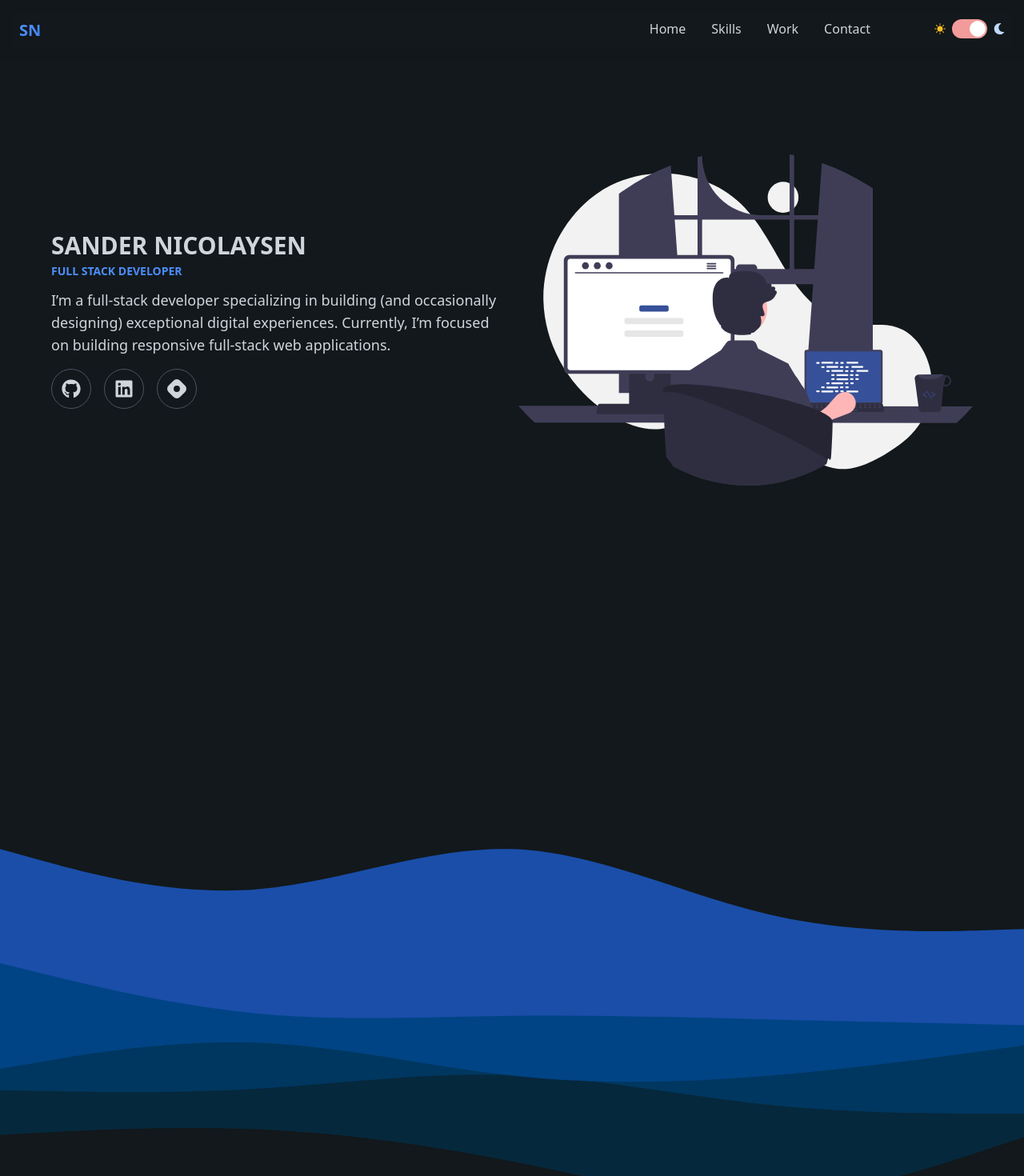
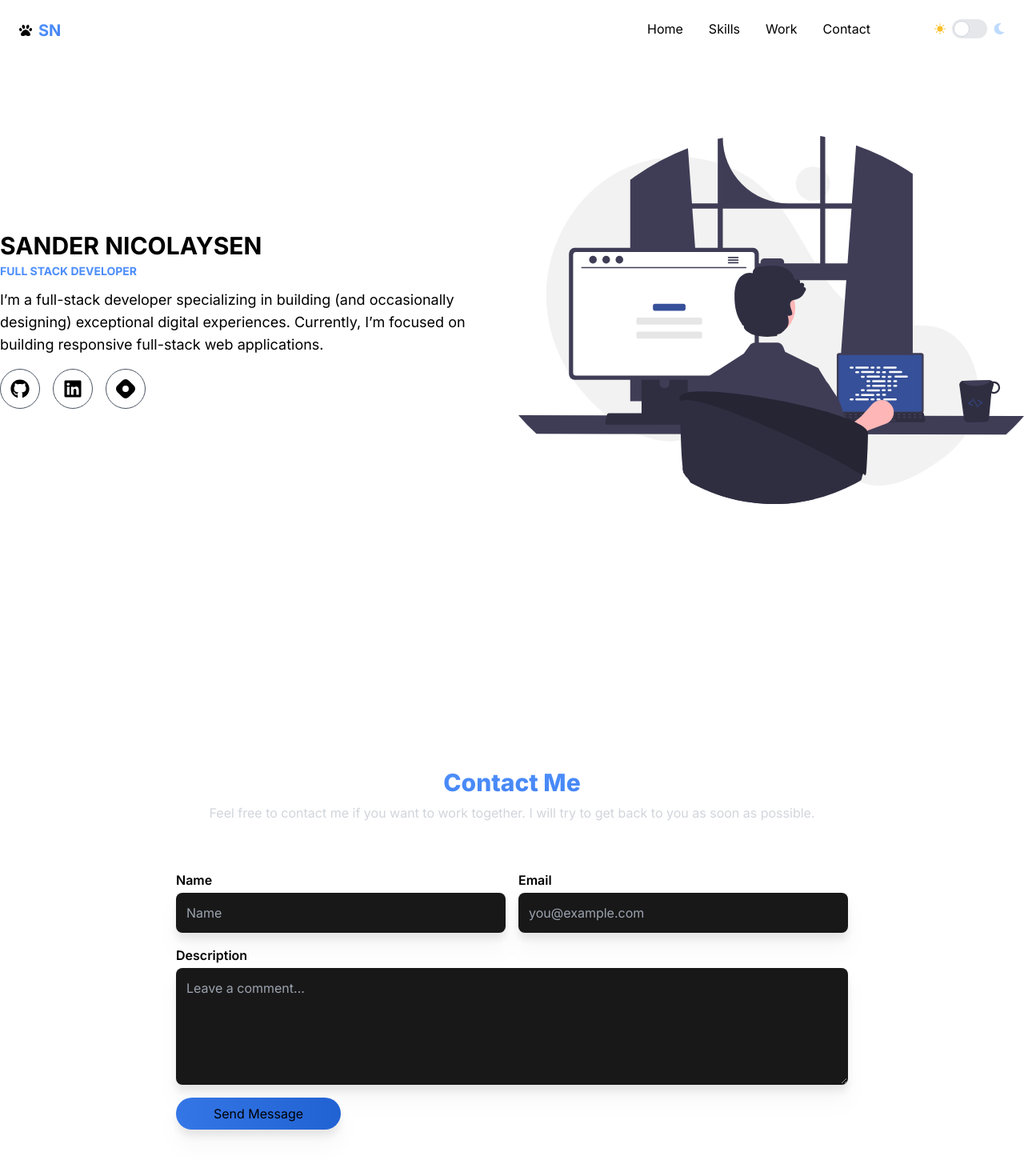
Before and after one commit to SanderNicolaysen/portfolio, a React (Vite) app: page / in a window 1280 px wide. Shown: the top 1470 px of the page at 80% size. Built offline with nearby package versions, Linux system fonts and the light colour scheme.

Commit message:
first draft

```diff
--- a/index.html
+++ b/index.html
@@ -6,7 +6,7 @@
     <meta name="viewport" content="width=device-width, initial-scale=1.0" />
     <title>Vite + React</title>
   </head>
-  <body class="bg-dark">
+  <body class="bg-white dark:bg-dark">
     <div id="root"></div>
     <script type="module" src="/src/main.jsx"></script>
   </body>
--- a/src/App.jsx
+++ b/src/App.jsx
@@ -7,6 +7,7 @@ function App() {
   return (
     <Layout>
       <Home />
+      {/* <div className="spacer home-background"></div> */}
       <Contact />
       <Footer />
     </Layout>
--- a/src/components/Contact.jsx
+++ b/src/components/Contact.jsx
@@ -3,18 +3,16 @@ import Letter from '../assets/undraw_letter_re_8m03.svg'
 
 const Contact = () => {
   return (
-    <>
-      <div className="spacer home-background-2"></div>
-      <div className="spacer home-background"></div>
-      <div name="contact" className="grid md:grid-cols-3 h-screen items-center gap-4 mx-16">
-        <div className="col-span-2">
+    <div className="h-screen relative">
+      <div name="contact" className="h-full flex items-center justify-center flex-col relative z-10 mx-4">
+        <div className="w-full max-w-4xl">
           <div className="mb-8">
             <h1 className="text-center text-3xl font-extrabold text-gradient-blue self-end">Contact Me</h1>
             <p className="text-center text-gray-300 mt-2">
               Feel free to contact me if you want to work together. I will try to get back to you as soon as possible.{' '}
             </p>
           </div>
-          <form className="p-7 bg-secondary grid sm:grid-cols-2 gap-4 rounded-2xl">
+          <form className="p-5 sm:p-7 dark:bg-secondary grid sm:grid-cols-2 w-full gap-4 rounded-2xl">
             <div>
               <label className="block font-semibold mb-1" htmlFor="name">
                 Name
@@ -52,18 +50,16 @@ const Contact = () => {
               ></textarea>
             </div>
             <button
-              className="w-full sm:1/3 p-2 rounded-full outline-none bg-gradient-to-r transition-all from-blue-700 to-blue-900 drop-shadow-xl transform hover:scale-105 focus:scale-105 duration-300"
+              className="w-1/2 p-2 rounded-full outline-none bg-gradient-to-r transition-all from-blue-700 to-blue-900 drop-shadow-xl transform hover:scale-105 focus:scale-105 duration-300"
               type="submit"
             >
               Send Message
             </button>
           </form>
         </div>
-        <div className="wcol-span-1 self-center hidden md:block">
-          <img src={Letter} alt="" />
-        </div>
       </div>
-    </>
+      {/* <div className="spacer home-background absolute top-0"></div> */}
+    </div>
   )
 }
 
--- a/src/components/Home.jsx
+++ b/src/components/Home.jsx
@@ -5,11 +5,11 @@ import { SiHashnode } from 'react-icons/si'
 
 const Home = () => {
   return (
-    <>
-      <header name="home" className={`grid md:grid-cols-2 gap-4 place-items-center h-screen mx-16`}>
-        {/* <div
-          className="md:h-44 md:w-30 bg-cover bg-no-repeat lg:w-44 lg:h-72 my-8 border-1 rounded-md"
-        ></div> */}
+    <div className="h-screen relative">
+      <header
+        name="home"
+        className={`grid md:grid-cols-2 gap-4 place-items-center h-full container mx-auto relative z-10`}
+      >
         <div className="">
           <h1 className="font-bold uppercase text-3xl">Sander Nicolaysen</h1>
           <h2 className="font-bold uppercase text-sm text-gradient-blue mt-1">Full Stack Developer</h2>
@@ -27,7 +27,8 @@ const Home = () => {
           <img src={Programmer} alt="person on computer" />
         </div>
       </header>
-    </>
+      {/* <div className="spacer home-background-2 absolute bottom-0"></div> */}
+    </div>
   )
 }
 
--- a/src/components/Layout.jsx
+++ b/src/components/Layout.jsx
@@ -2,7 +2,7 @@ import Navbar from './Navbar'
 
 const Layout = ({ children }) => {
   return (
-    <div className="bg-dark min-h-screen text-gray-300">
+    <div className="min-h-screen dark:text-gray-300 font-inter dark:bg-dark">
       <Navbar />
       <div className="">{children}</div>
     </div>
--- a/src/components/Navbar.jsx
+++ b/src/components/Navbar.jsx
@@ -1,21 +1,15 @@
 import { Link } from 'react-scroll'
-import Toggle from './ui/Toggle'
+import ThemeToggle from './ui/ThemeToggle'
+import { FaPaw } from 'react-icons/fa'
+import { useEffect, useState } from 'react'
 
 const Navbar = () => {
   return (
-    <nav className="fixed z-10 w-full flex p-6 justify-between backdrop-blur">
-      <div>
-        <h1 className="font-bold text-xl text-gradient-blue">
-          <Link
-            className="hover:border-b-2 hover:border-blue-400 cursor-pointer"
-            to="home"
-            smooth={true}
-            duration={500}
-          >
-            SN
-          </Link>
-        </h1>
-      </div>
+    <nav className="fixed z-20 w-full flex p-6 justify-between backdrop-blur dark:bg-secondary">
+      <Link className="group cursor-pointer flex items-center gap-2" to="home" smooth={true} duration={500}>
+        <i className="group-hover:rotate-45 transition-all duration-500 mb-[2px]">{<FaPaw />}</i>
+        <h1 className="font-bold text-xl border-b-2 border-transparent hover:border-blue-400 text-gradient-blue">SN</h1>
+      </Link>
       <ul className="flex">
         <li>
           <Link className="hover:border-b-2 hover:border-blue-400" to="home" smooth={true} duration={500}>
@@ -38,7 +32,7 @@ const Navbar = () => {
           </Link>
         </li>
         <div className="ml-16">
-          <Toggle />
+          <ThemeToggle />
         </div>
       </ul>
     </nav>
--- /dev/null
+++ b/src/components/context/ThemeContext.jsx
@@ -0,0 +1,43 @@
+import React from 'react'
+
+const getInitialTheme = () => {
+  if (typeof window !== 'undefined' && window.localStorage) {
+    const storedPrefs = window.localStorage.getItem('color-theme')
+    if (typeof storedPrefs === 'string') {
+      return storedPrefs
+    }
+
+    const userMedia = window.matchMedia('(prefers-color-scheme: dark)')
+    if (userMedia.matches) {
+      return 'dark'
+    }
+  }
+
+  return 'light' // light theme as the default;
+}
+
+export const ThemeContext = React.createContext()
+
+export const ThemeProvider = ({ initialTheme, children }) => {
+  const [theme, setTheme] = React.useState(getInitialTheme)
+
+  const rawSetTheme = (rawTheme) => {
+    const root = window.document.documentElement
+    const isDark = rawTheme === 'dark'
+
+    root.classList.remove(isDark ? 'light' : 'dark')
+    root.classList.add(rawTheme)
+
+    localStorage.setItem('color-theme', rawTheme)
+  }
+
+  if (initialTheme) {
+    rawSetTheme(initialTheme)
+  }
+
+  React.useEffect(() => {
+    rawSetTheme(theme)
+  }, [theme])
+
+  return <ThemeContext.Provider value={{ theme, setTheme }}>{children}</ThemeContext.Provider>
+}
--- a/src/components/ui/Toggle.jsx
+++ b/src/components/ui/ThemeToggle.jsx
@@ -1,12 +1,23 @@
 import { FaMoon } from 'react-icons/fa'
 import { BsFillSunFill } from 'react-icons/bs'
+import { ThemeContext } from '../context/ThemeContext'
+import { useContext } from 'react'
 
 const Toggle = () => {
+  const { theme, setTheme } = useContext(ThemeContext)
+
   return (
     <div className="flex items-center justify-between gap-2">
       <span className="text-sm font-medium text-gray-900 dark:text-gray-300">{<BsFillSunFill color="#FBBE24" />}</span>
       <label htmlFor="default-toggle-size" className="inline-flex relative items-center cursor-pointer">
-        <input type="checkbox" value="" id="default-toggle-size" className="sr-only peer" checked />
+        <input
+          type="checkbox"
+          checked={theme === 'light' ? false : true}
+          onChange={() => setTheme(theme === 'light' ? 'dark' : 'light')}
+          value=""
+          id="default-toggle-size"
+          className="sr-only peer"
+        />
         <div className="w-11 h-6 bg-gray-200 peer-focus:outline-none dark:peer-focus:ring-orange-800 rounded-full peer dark:bg-gray-700 peer-checked:after:translate-x-full peer-checked:after:border-white after:content-[''] after:absolute after:top-[2px] after:left-[2px] after:bg-white after:border-gray-300 after:border after:rounded-full after:h-5 after:w-5 after:transition-all dark:border-gray-600 peer-checked:bg-orange-600 after:hover:scale-90"></div>
       </label>
       <span className="text-sm font-medium text-gray-900 dark:text-gray-300">{<FaMoon color="#BEDBFE" />}</span>
--- a/src/index.css
+++ b/src/index.css
@@ -1,3 +1,5 @@
+@import url('https://fonts.googleapis.com/css2?family=Inter:wght@100;200;300;400;500;600;700;800;900&family=Nunito:ital,wght@0,200;0,300;0,400;0,500;0,600;0,700;0,800;0,900;1,200;1,300;1,400;1,500;1,600;1,700;1,800;1,900&family=Open+Sans:ital,wght@0,300;0,400;0,500;0,600;0,700;0,800;1,300;1,400;1,500;1,600;1,700;1,800&display=swap');
+
 @tailwind base;
 @tailwind components;
 @tailwind utilities;
@@ -27,6 +29,37 @@
 
 .home-background-2 {
   background-image: url('../src/assets/wave-haikei\ \(5\).svg');
+}
+
+.curve {
+  position: absolute;
+  height: 250px;
+  width: 100%;
+  bottom: 0;
+  text-align: center;
+}
+
+.curve::before {
+  content: '';
+  display: block;
+  position: absolute;
+  border-radius: 100% 50%;
+  width: 55%;
+  height: 100%;
+  transform: translate(85%, 60%);
+  background-color: #2b6cdd;
+}
+
+.curve::after {
+  content: '';
+  display: block;
+  position: absolute;
+  border-radius: 100% 50%;
+  width: 55%;
+  height: 100%;
+  background-color: #12181b;
+  transform: translate(-4%, 40%);
+  z-index: 1;
 }
 
 /* :root {
--- a/src/main.jsx
+++ b/src/main.jsx
@@ -1,10 +1,13 @@
 import React from 'react'
 import ReactDOM from 'react-dom/client'
 import App from './App'
+import { ThemeProvider } from './components/context/ThemeContext'
 import './index.css'
 
 ReactDOM.createRoot(document.getElementById('root')).render(
   <React.StrictMode>
-    <App />
+    <ThemeProvider>
+      <App />
+    </ThemeProvider>
   </React.StrictMode>
 )
--- a/tailwind.config.cjs
+++ b/tailwind.config.cjs
@@ -1,14 +1,18 @@
 /** @type {import('tailwindcss').Config} */
 module.exports = {
   content: ['./src/**/*.{js,jsx,ts,tsx}'],
+  darkMode: 'class',
   theme: {
     extend: {
+      fontFamily: {
+        inter: ['inter', 'serif'],
+      },
       backgroundImage: {
-        'home-background': "url('/src/assets/wave-haikei.svg')",
+        borderColor: ['focus-visible', 'first'],
       },
       colors: {
-        dark: '#12181B',
-        secondary: '#2A2E34',
+        dark: '#181818',
+        secondary: '#212121',
         blue: {
           50: '#7bbcff',
           100: '#71b2ff',
```
